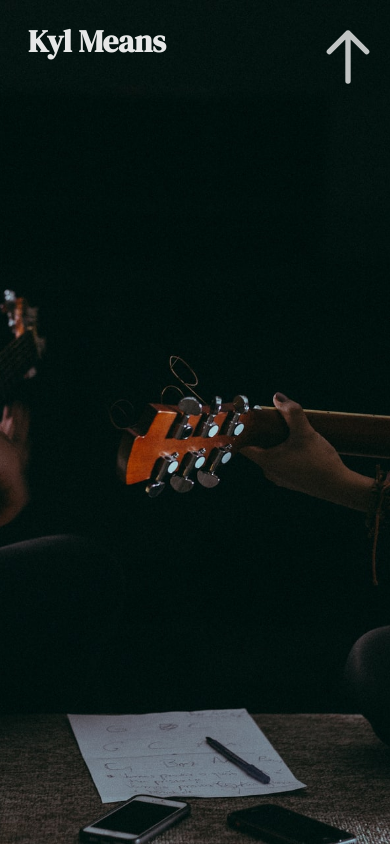
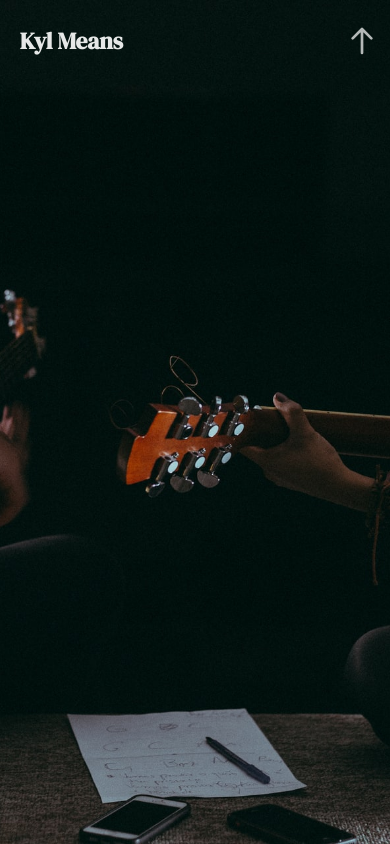
Before and after one commit to joshganote/30-Day-Challenge, a React (Create React App) app: page /KylMeans in a window 390 px wide. Built offline with nearby package versions, Linux system fonts and the light colour scheme.

Commit message:
screen animation when going back home works

```diff
--- a/public/index.html
+++ b/public/index.html
@@ -27,7 +27,7 @@
   <title>React App</title>
 </head>
 
-<body>
+<body style="overscroll-behavior: none;">
   <noscript>You need to enable JavaScript to run this app.</noscript>
   <div id="root"></div>
   <!--
--- a/src/css/CallanSearcy.css
+++ b/src/css/CallanSearcy.css
@@ -22,25 +22,3 @@
     height: 100%;
   }
 }
-
-.leave-page {
-  background-image: url(../assets/background-big.jpg);
-  width: 100%;
-  height: 100%;
-  position: absolute;
-  background-size: cover;
-  background-position: center;
-  animation-name: exitPage;
-  animation-duration: 1s;
-}
-
-@keyframes exitPage {
-  from {
-    bottom: -100%;
-    height: 100%;
-  }
-  to {
-    bottom: 0%;
-    height: 100%;
-  }
-}
--- a/src/css/HomeNavigation.css
+++ b/src/css/HomeNavigation.css
@@ -1,34 +1,113 @@
 .leave-page {
-  background-image: url(../assets/background-big.jpg);
+  background-image: url(../assets/new-background-big.jpg);
   width: 100%;
   height: 100%;
   position: absolute;
   background-size: cover;
   background-position: center;
   animation-name: exitPage;
-  animation-duration: 2s;
-}
-
-.leave-page h1 {
-  font-family: 'DM Serif Display', serif;
-  color: #FFFFFF;
-  font-size: 80px;
-  margin: 0;
-  padding-left: 30px;
-  display: block;
+  animation-duration: 1s;
 }
 
 @keyframes exitPage {
   from {
-    width: 100%;
+    bottom: -100%;
     height: 100%;
   }
   to {
-    width: 100%;
-    height: 0%;
+    bottom: 0%;
+    height: 100%;
   }
 }
 
-.page-header {
-  display: none;
+.leave-page h1 {
+  font-family: 'DM Serif Display', sans-serif;
+  position: relative;
+  left: 20px;
+  top: 20px;
+  right: 0px;
+  bottom: 0px;
+  display: block;
+  width: 14vw;
+  height: 14vh;
+  margin-top: 0px;
+  margin-bottom: 0px;
+  padding-top: 0px;
+  padding-left: 8px;
+  color: rgba(94, 89, 84, 0.68);
+  font-size: 6vw;
+  line-height: 14vh;
+  -o-object-fit: fill;
+  object-fit: fill;
 }
+
+@media screen and (max-width: 1080px) {
+  .leave-page h1 {
+    top: 20px;
+    height: 10vh;
+    padding-top: 0px;
+    line-height: 10vh;
+    font-family: 'DM Serif Display', sans-serif;
+  }
+}
+
+@media screen and (max-width: 991px) {
+  .leave-page h1 {
+    top: 20px;
+    height: 10vh;
+    padding-top: 0px;
+    line-height: 10vh;
+    font-family: 'DM Serif Display', sans-serif;
+  }
+}
+
+@media screen and (max-width: 767px) {
+  .leave-page h1 {
+    left: 20px;
+    top: 20px;
+    width: 60vw;
+    height: 8vh;
+    line-height: 8vh;
+    font-family: 'DM Serif Display', sans-serif;
+  }
+}
+
+@media screen and (max-width: 479px) {
+  .leave-page h1 {
+    height: 5vh;
+    line-height: 5vh;
+    left: 3%;
+    font-family: 'DM Serif Display', sans-serif;
+  }
+}
+
+@media screen and (max-width: 289px) {
+  .leave-page h1 {
+    height: 5vh;
+    line-height: 5vh;
+    left: 3%;
+    font-family: 'DM Serif Display', sans-serif;
+  }
+}
+
+.leave-page {
+  background-image: url(../assets/new-background-big.jpg);
+  width: 100%;
+  height: 100%;
+  position: absolute;
+  background-size: cover;
+  background-position: center;
+  animation-name: exitPage;
+  animation-duration: 1s;
+}
+
+@keyframes exitPage {
+  from {
+    bottom: -100%;
+    height: 100%;
+  }
+  to {
+    bottom: 0%;
+    height: 100%;
+  }
+}
--- a/src/css/HomePage.css
+++ b/src/css/HomePage.css
@@ -25,7 +25,7 @@
   padding-top: 0px;
   padding-left: 8px;
   color: rgba(94, 89, 84, 0.68);
-  font-size: 8vw;
+  font-size: 6vw;
   line-height: 14vh;
   -o-object-fit: fill;
   object-fit: fill;
@@ -34,6 +34,41 @@
 .header-extend {
   width: 60vw;
   color: rgba(255, 255, 255, 0.90);
+}
+
+.nav-arrow {
+  position: absolute;
+  top: 4%;
+  right: 1%;
+  opacity: 0.7;
+  font-size: 4.5em;
+  color: #ffffff;
+}
+
+@media screen and (max-width: 1080px) {
+  .homepage-background {
+    position: absolute;
+    overflow: auto;
+    -o-object-fit: cover;
+    object-fit: cover;
+  }
+
+  .header {
+    top: 20px;
+    height: 10vh;
+    padding-top: 0px;
+    line-height: 10vh;
+    font-family: 'DM Serif Display', sans-serif;
+  }
+
+  .nav-arrow {
+    position: absolute;
+    top: 4%;
+    right: 1%;
+    opacity: 0.7;
+    font-size: 3.5em;
+    color: #ffffff;
+  }
 }
 
 @media screen and (max-width: 991px) {
@@ -51,6 +86,15 @@
     line-height: 10vh;
     font-family: 'DM Serif Display', sans-serif;
   }
+
+  .nav-arrow {
+    position: absolute;
+    top: 4%;
+    right: 1%;
+    opacity: 0.7;
+    font-size: 4em;
+    color: #ffffff;
+  }
 }
 
 @media screen and (max-width: 767px) {
@@ -62,14 +106,55 @@
     line-height: 8vh;
     font-family: 'DM Serif Display', sans-serif;
   }
+
+  .nav-arrow {
+    position: absolute;
+    top: 4%;
+    right: 1%;
+    opacity: 0.7;
+    font-size: 2.5em;
+    color: #ffffff;
+  }
 }
 
 @media screen and (max-width: 479px) {
   .header {
     height: 5vh;
     line-height: 5vh;
+    left: 3%;
     font-family: 'DM Serif Display', sans-serif;
   }
+
+  .nav-arrow {
+    position: absolute;
+    top: 3%;
+    right: 3%;
+    opacity: 0.7;
+    font-size: 2em;
+    color: #ffffff;
+  }
+}
+
+@media screen and (max-width: 289px) {
+  .header {
+    height: 5vh;
+    line-height: 5vh;
+    left: 3%;
+    font-family: 'DM Serif Display', sans-serif;
+  }
+
+  .nav-arrow {
+    position: absolute;
+    top: 3.5%;
+    right: 3%;
+    opacity: 0.7;
+    font-size: 1.6em;
+    color: #ffffff;
+  }
+}
+
+.hide-text {
+  display: none;
 }
 
 /*----- Jared -----*/
--- a/src/css/JaredLogan.css
+++ b/src/css/JaredLogan.css
@@ -19,25 +19,3 @@
     height: 100%;
   }
 }
-
-.leave-page {
-  background-image: url(../assets/background-big.jpg);
-  width: 100%;
-  height: 100%;
-  position: absolute;
-  background-size: cover;
-  background-position: center;
-  animation-name: exitPage;
-  animation-duration: 1s;
-}
-
-@keyframes exitPage {
-  from {
-    bottom: -100%;
-    height: 100%;
-  }
-  to {
-    bottom: 0%;
-    height: 100%;
-  }
-}
--- a/src/css/KylMeans.css
+++ b/src/css/KylMeans.css
@@ -19,25 +19,3 @@
     height: 100%;
   }
 }
-
-.leave-page {
-  background-image: url(../assets/background-big.jpg);
-  width: 100%;
-  height: 100%;
-  position: absolute;
-  background-size: cover;
-  background-position: center;
-  animation-name: exitPage;
-  animation-duration: 1s;
-}
-
-@keyframes exitPage {
-  from {
-    bottom: -100%;
-    height: 100%;
-  }
-  to {
-    bottom: 0%;
-    height: 100%;
-  }
-}
--- a/src/css/MatthewBoda.css
+++ b/src/css/MatthewBoda.css
@@ -19,25 +19,3 @@
     height: 100%;
   }
 }
-
-.leave-page {
-  background-image: url(../assets/background-big.jpg);
-  width: 100%;
-  height: 100%;
-  position: absolute;
-  background-size: cover;
-  background-position: center;
-  animation-name: exitPage;
-  animation-duration: 1s;
-}
-
-@keyframes exitPage {
-  from {
-    bottom: -100%;
-    height: 100%;
-  }
-  to {
-    bottom: 0%;
-    height: 100%;
-  }
-}
--- a/src/css/ZaneCallister.css
+++ b/src/css/ZaneCallister.css
@@ -19,25 +19,3 @@
     height: 100%;
   }
 }
-
-.leave-page {
-  background-image: url(../assets/background-big.jpg);
-  width: 100%;
-  height: 100%;
-  position: absolute;
-  background-size: cover;
-  background-position: center;
-  animation-name: exitPage;
-  animation-duration: 1s;
-}
-
-@keyframes exitPage {
-  from {
-    bottom: -100%;
-    height: 100%;
-  }
-  to {
-    bottom: 0%;
-    height: 100%;
-  }
-}
--- a/src/utils/HomeNavigation.js
+++ b/src/utils/HomeNavigation.js
@@ -20,23 +20,14 @@ const HomeNavigation = () => {
 
   return (
     <div>
-      <div>
+      <div className="nav-arrow">
         <HiOutlineArrowUp
           onClick={handleReturnToHome}
-          color="#FFFFFF"
-          size="4em"
-          style={{
-            position: 'absolute',
-            right: 0,
-            paddingRight: '10px',
-            top: '25px',
-            cursor: 'pointer',
-            opacity: '0.75',
-          }}
+          style={{cursor: 'pointer'}}
         />
       </div>
       <div id="leave">
-        <h1 className="page-header">JTL</h1>
+        <h1 className="header hide-text">JTL</h1>
       </div>
     </div>
   )
```
